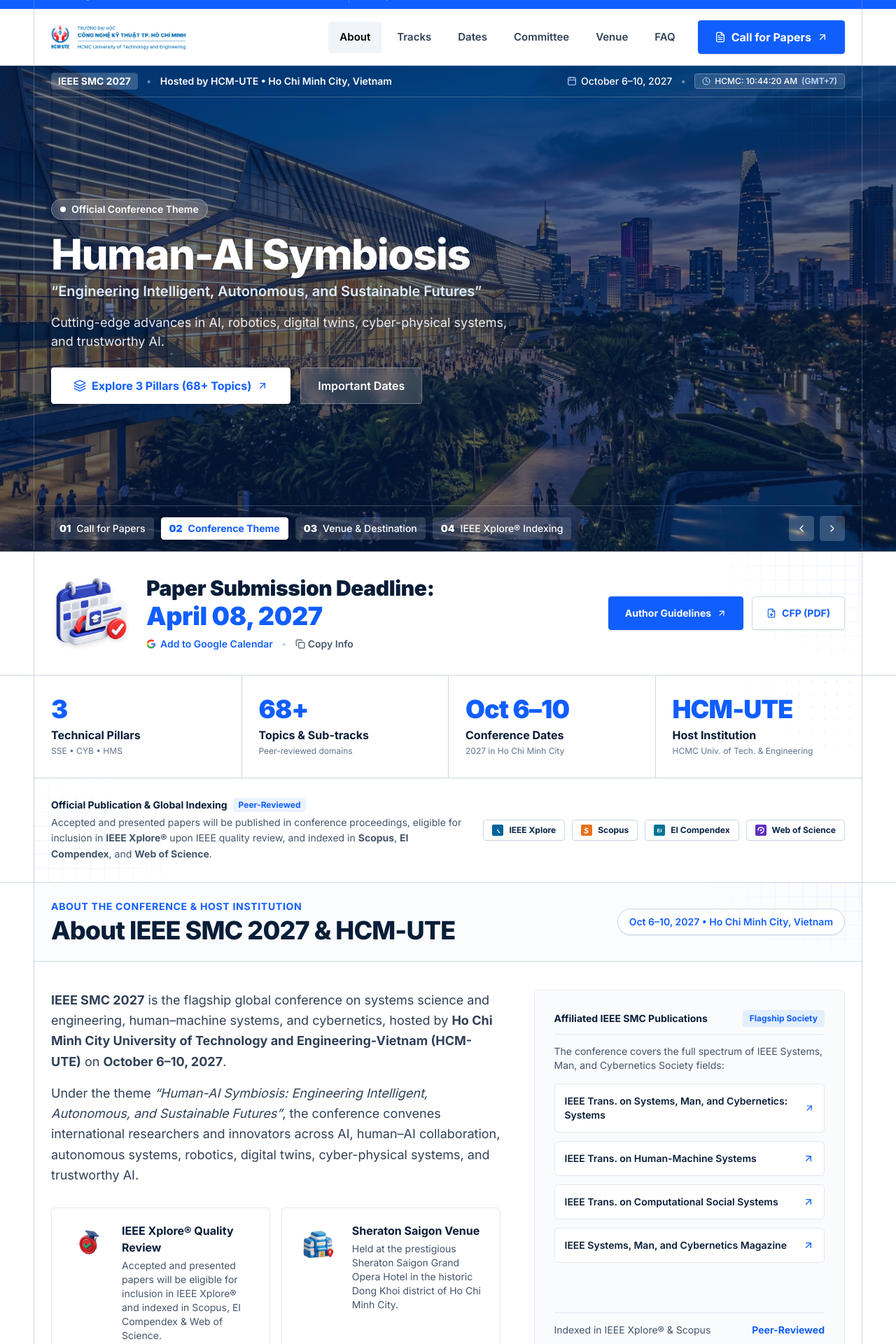
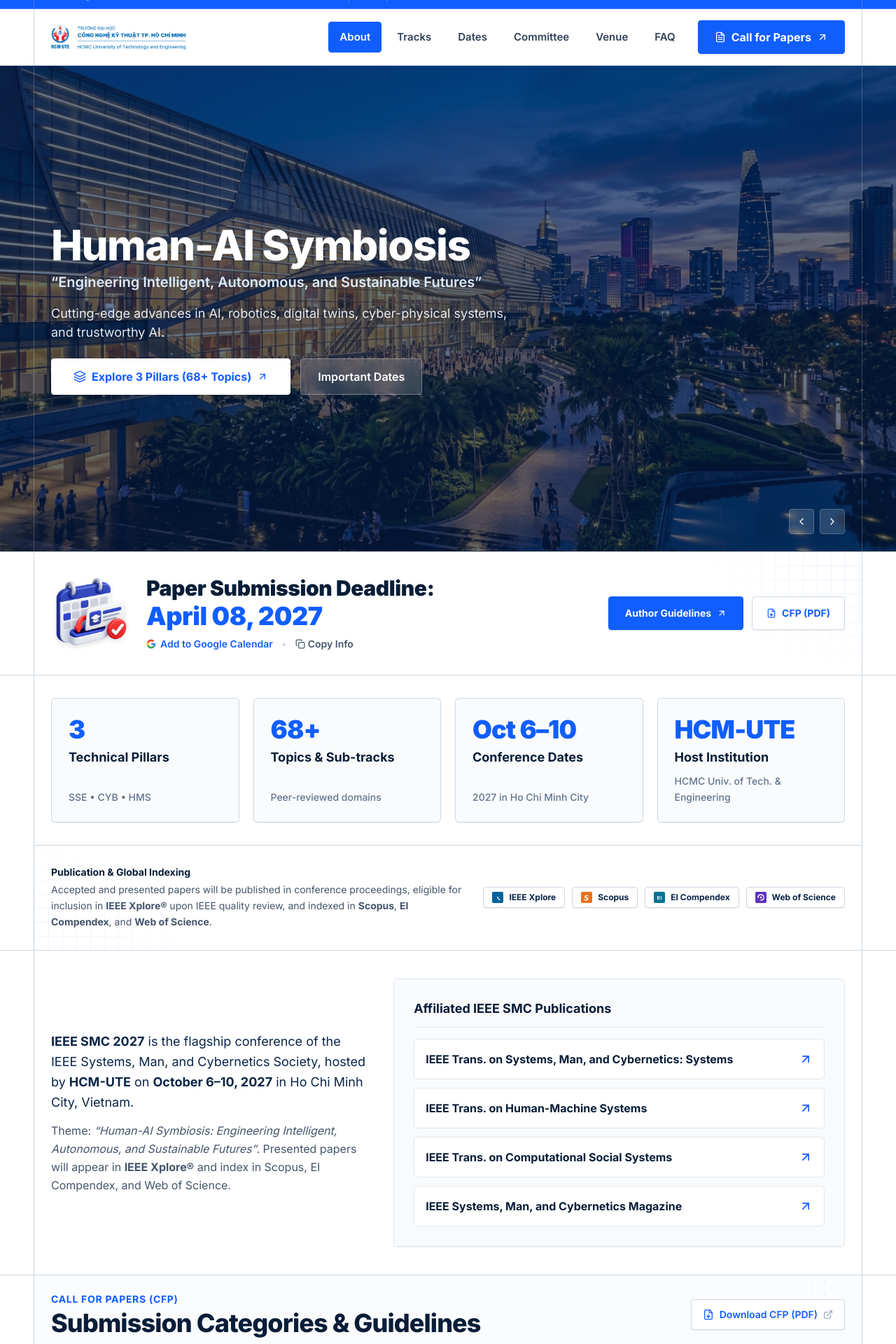
Before and after one commit to toantc1024/ieee.smc2027, a Next.js app: page / in a window 1280 px wide. Shown: the part 40-1960 px from the top of the page at 70% size. Built offline with nearby package versions, Linux system fonts and the light colour scheme.

Commit message:
refactor(ui): polish hero, highlights, about, tracks sections and fix active button styles

```diff
--- a/src/components/layout/Header.tsx
+++ b/src/components/layout/Header.tsx
@@ -144,7 +144,7 @@
                         onClick={() => setActiveNav(link.name)}
                         className={`inline-flex items-center px-3.5 xl:px-4 py-2 text-sm xl:text-[15px] font-semibold rounded-[0.26rem] transition-all duration-150 select-none ${
                           isActive
-                            ? "bg-slate-100 text-black font-bold shadow-2xs"
+                            ? "bg-[#115eff] text-white font-bold shadow-xs"
                             : "text-slate-700 hover:bg-slate-100 hover:text-black"
                         }`}
                       >
@@ -198,12 +198,12 @@
                   }}
                   className={`text-sm font-medium py-2.5 px-3 rounded-[0.26rem] transition-colors flex items-center justify-between ${
                     activeNav === link.name
-                      ? "text-black font-bold bg-slate-100"
+                      ? "bg-[#115eff] text-white font-bold shadow-xs"
                       : "text-slate-700 hover:bg-slate-100 hover:text-black"
                   }`}
                 >
                   <span>{link.name}</span>
-                  <span className="text-[#115eff] text-xs">→</span>
+                  <span className={`${activeNav === link.name ? "text-white" : "text-[#115eff]"} text-xs`}>→</span>
                 </Link>
               ))}
 
--- a/src/components/sections/About.tsx
+++ b/src/components/sections/About.tsx
@@ -1,131 +1,55 @@
 "use client";
 
 import React from "react";
-import Image from "next/image";
 import { ArrowUpRight } from "lucide-react";
 import { SectionContainer } from "@/components/layout/SectionContainer";
 import { CONFERENCE_INFO } from "@/data/conference";
 
+const AFFILIATED_PUBLICATIONS = [
+  { name: "IEEE Trans. on Systems, Man, and Cybernetics: Systems", href: "https://www.ieeesmc.org" },
+  { name: "IEEE Trans. on Human-Machine Systems", href: "https://www.ieeesmc.org" },
+  { name: "IEEE Trans. on Computational Social Systems", href: "https://www.ieeesmc.org" },
+  { name: "IEEE Systems, Man, and Cybernetics Magazine", href: "https://www.ieeesmc.org" },
+];
+
 export function About() {
   return (
     <SectionContainer id="about" fullWidthBg="bg-white">
-      {/* Section Header Strip with Top-Right Corner Grid Accent */}
-      <div className="relative overflow-hidden border-b border-[#ccd7e2] px-4 sm:px-6 py-5 sm:py-6 bg-slate-50/60 flex flex-wrap items-center justify-between gap-4">
-        <div className="corner-grid-tr opacity-50" />
-        <div className="relative z-10">
-          <span className="text-sm font-bold text-[#115eff] block mb-1 uppercase tracking-wider">
-            About the Conference & Host Institution
-          </span>
-          <h2 className="text-3xl sm:text-4xl font-extrabold text-slate-900 tracking-tight">
-            About IEEE SMC 2027 & HCM-UTE
-          </h2>
+      <div className="px-4 sm:px-6 py-8 sm:py-10 grid grid-cols-1 lg:grid-cols-12 gap-6 lg:gap-10 items-center">
+        {/* Left: Shorter Concise Summary */}
+        <div className="lg:col-span-5 space-y-3">
+          <p className="text-base sm:text-lg text-slate-800 leading-relaxed font-normal">
+            <strong>IEEE SMC 2027</strong> is the flagship conference of the IEEE Systems, Man, and Cybernetics Society, hosted by <strong>HCM-UTE</strong> on <strong>October 6–10, 2027</strong> in Ho Chi Minh City, Vietnam.
+          </p>
+          <p className="text-sm sm:text-base text-slate-600 leading-relaxed">
+            Theme: <em>&ldquo;{CONFERENCE_INFO.theme}&rdquo;</em>. Presented papers will appear in <strong>IEEE Xplore®</strong> and index in Scopus, EI Compendex, and Web of Science.
+          </p>
         </div>
-        <div className="relative z-10 flex items-center gap-2 text-sm font-semibold text-[#115eff] bg-white border border-[#ccd7e2] px-4 py-2 rounded-full shadow-2xs">
-          <span>Oct 6–10, 2027 • Ho Chi Minh City, Vietnam</span>
+
+        {/* Right: Bigger Affiliated IEEE SMC Society Publications */}
+        <div className="lg:col-span-7 p-6 sm:p-7 bg-slate-50 border border-slate-200 rounded-md shadow-2xs">
+          <h3 className="text-base sm:text-lg font-bold text-slate-900 mb-4 pb-3 border-b border-slate-200">
+            Affiliated IEEE SMC Publications
+          </h3>
+          <ul className="space-y-3">
+            {AFFILIATED_PUBLICATIONS.map((pub, idx) => (
+              <li key={idx}>
+                <a
+                  href={pub.href}
+                  target="_blank"
+                  rel="noopener noreferrer"
+                  className="p-3.5 sm:p-4 bg-white border border-slate-200 hover:border-[#115eff] rounded-md flex items-center justify-between transition-all hover:shadow-xs group block"
+                >
+                  <span className="text-sm sm:text-base font-bold text-slate-900 group-hover:text-[#115eff] transition-colors pr-3">
+                    {pub.name}
+                  </span>
+                  <ArrowUpRight className="w-4 h-4 sm:w-5 sm:h-5 text-[#115eff] shrink-0 group-hover:translate-x-0.5 group-hover:-translate-y-0.5 transition-transform" />
+                </a>
+              </li>
+            ))}
+          </ul>
         </div>
       </div>
-
-      {/* Main Content Grid */}
-      <div className="px-4 sm:px-6 py-8 sm:py-10 grid grid-cols-1 lg:grid-cols-12 gap-8 lg:gap-12">
-
-        {/* Left Column: Narrative with 25% larger text */}
-        <div className="lg:col-span-7 space-y-4 text-base sm:text-lg text-slate-700 leading-relaxed font-normal">
-          <p>
-            <strong>IEEE SMC 2027</strong> is the flagship global conference on systems science and engineering, human–machine systems, and cybernetics, hosted by <strong>Ho Chi Minh City University of Technology and Engineering-Vietnam (HCM-UTE)</strong> on <strong>October 6–10, 2027</strong>.
-          </p>
-          <p>
-            Under the theme <em>&ldquo;{CONFERENCE_INFO.theme}&rdquo;</em>, the conference convenes international researchers and innovators across AI, human–AI collaboration, autonomous systems, robotics, digital twins, cyber-physical systems, and trustworthy AI.
-          </p>
-
-          <div className="pt-4 grid grid-cols-1 sm:grid-cols-2 gap-4">
-            <div className="p-5 bg-white border border-slate-200 rounded-md shadow-2xs flex items-start gap-4">
-              <div className="w-14 h-14 sm:w-16 sm:h-16 shrink-0 flex items-center justify-center">
-                <Image
-                  src="/assets/3d/verified-badge-3d.png"
-                  alt="IEEE Xplore Review"
-                  width={64}
-                  height={64}
-                  className="w-full h-full object-contain drop-shadow-xs"
-                />
-              </div>
-              <div>
-                <h4 className="text-base font-bold text-slate-900">IEEE Xplore® Quality Review</h4>
-                <p className="text-sm text-slate-600 mt-1">
-                  Accepted and presented papers will be eligible for inclusion in IEEE Xplore® and indexed in Scopus, EI Compendex & Web of Science.
-                </p>
-              </div>
-            </div>
-
-            <div className="p-5 bg-white border border-slate-200 rounded-md shadow-2xs flex items-start gap-4">
-              <div className="w-14 h-14 sm:w-16 sm:h-16 shrink-0 flex items-center justify-center">
-                <Image
-                  src="/assets/3d/hotel-venue-3d.png"
-                  alt="Sheraton Saigon Venue"
-                  width={64}
-                  height={64}
-                  className="w-full h-full object-contain drop-shadow-xs"
-                />
-              </div>
-              <div>
-                <h4 className="text-base font-bold text-slate-900">Sheraton Saigon Venue</h4>
-                <p className="text-sm text-slate-600 mt-1">
-                  Held at the prestigious Sheraton Saigon Grand Opera Hotel in the historic Dong Khoi district of Ho Chi Minh City.
-                </p>
-              </div>
-            </div>
-          </div>
-        </div>
-
-        {/* Right Column: Affiliated Transactions & Publication Highlights */}
-        <div className="lg:col-span-5 p-6 sm:p-7 bg-slate-50/70 border border-slate-200/80 rounded-md flex flex-col justify-between">
-          <div>
-            <div className="text-sm font-bold text-slate-900 mb-3.5 pb-2.5 border-b border-slate-200 flex items-center justify-between">
-              <span>Affiliated IEEE SMC Publications</span>
-              <span className="text-xs font-bold text-[#115eff] bg-blue-100/70 px-2.5 py-1 rounded">
-                Flagship Society
-              </span>
-            </div>
-
-            <p className="text-sm text-slate-600 mb-4">
-              The conference covers the full spectrum of IEEE Systems, Man, and Cybernetics Society fields:
-            </p>
-
-            <ul className="space-y-3 text-sm text-slate-800">
-              <li className="p-3.5 bg-white border border-slate-200 rounded-md flex items-center justify-between hover:border-[#115eff] hover:shadow-xs transition-all">
-                <span className="font-semibold text-slate-900">
-                  IEEE Trans. on Systems, Man, and Cybernetics: Systems
-                </span>
-                <ArrowUpRight className="w-4 h-4 text-[#115eff]" />
-              </li>
-              <li className="p-3.5 bg-white border border-slate-200 rounded-md flex items-center justify-between hover:border-[#115eff] hover:shadow-xs transition-all">
-                <span className="font-semibold text-slate-900">
-                  IEEE Trans. on Human-Machine Systems
-                </span>
-                <ArrowUpRight className="w-4 h-4 text-[#115eff]" />
-              </li>
-              <li className="p-3.5 bg-white border border-slate-200 rounded-md flex items-center justify-between hover:border-[#115eff] hover:shadow-xs transition-all">
-                <span className="font-semibold text-slate-900">
-                  IEEE Trans. on Computational Social Systems
-                </span>
-                <ArrowUpRight className="w-4 h-4 text-[#115eff]" />
-              </li>
-              <li className="p-3.5 bg-white border border-slate-200 rounded-md flex items-center justify-between hover:border-[#115eff] hover:shadow-xs transition-all">
-                <span className="font-semibold text-slate-900">
-                  IEEE Systems, Man, and Cybernetics Magazine
-                </span>
-                <ArrowUpRight className="w-4 h-4 text-[#115eff]" />
-              </li>
-            </ul>
-          </div>
-
-          <div className="mt-6 pt-3.5 border-t border-slate-200 flex items-center justify-between text-sm text-slate-600">
-            <span>Indexed in IEEE Xplore® & Scopus</span>
-            <span className="font-bold text-[#115eff]">Peer-Reviewed</span>
-          </div>
-        </div>
-
-      </div>
-
     </SectionContainer>
   );
 }
--- a/src/components/sections/CallForPapers.tsx
+++ b/src/components/sections/CallForPapers.tsx
@@ -267,7 +267,11 @@
             <button
               type="button"
               onClick={() => setShowPdfViewer(!showPdfViewer)}
-              className="inline-flex items-center justify-center gap-2 min-h-[48px] px-5 py-3 bg-white hover:bg-blue-50 text-[#115eff] border border-[#ccd7e2] font-bold text-sm sm:text-base rounded-[0.26rem] transition-all shadow-2xs cursor-pointer"
+              className={`inline-flex items-center justify-center gap-2 min-h-[48px] px-5 py-3 font-bold text-sm sm:text-base rounded-[0.26rem] transition-all shadow-2xs cursor-pointer ${
+                showPdfViewer
+                  ? "bg-[#115eff] hover:bg-[#0a4de6] text-white border border-[#115eff]"
+                  : "bg-white hover:bg-blue-50 text-[#115eff] border border-[#ccd7e2]"
+              }`}
             >
               <span>{showPdfViewer ? "Hide PDF Preview" : "Preview PDF (Scrollable)"}</span>
             </button>
--- a/src/components/sections/ConferenceHighlights.tsx
+++ b/src/components/sections/ConferenceHighlights.tsx
@@ -14,26 +14,23 @@
   return (
     <SectionContainer id="highlights" fullWidthBg="bg-white" borderBottom={true}>
 
-      {/* Top: 4 Key Conference Statistics with Full Height Thin Dividers */}
-      <div className="relative overflow-hidden">
-        <div className="corner-dot-tr opacity-70" />
-        <div className="relative z-10 grid grid-cols-2 lg:grid-cols-4">
+      {/* Top: 4 Key Conference Statistics Cards */}
+      <div className="px-4 sm:px-6 py-6 sm:py-8">
+        <div className="grid grid-cols-1 sm:grid-cols-2 lg:grid-cols-4 gap-4 sm:gap-5">
           {CONFERENCE_STATS.map((stat, i) => (
             <div
               key={i}
-              className={`flex flex-col justify-center px-4 sm:px-6 py-6 sm:py-7 transition-colors hover:bg-slate-50/50 ${
-                i % 2 !== 0 ? "border-l border-[#ccd7e2]" : ""
-              } ${i >= 2 ? "border-t border-[#ccd7e2] lg:border-t-0" : ""} ${
-                i === 2 ? "lg:border-l lg:border-[#ccd7e2]" : ""
-              }`}
+              className="p-5 sm:p-6 bg-slate-50/80 hover:bg-white border border-[#ccd7e2] hover:border-[#115eff] rounded-md shadow-2xs hover:shadow-xs transition-all flex flex-col justify-between group"
             >
-              <span className="text-2xl sm:text-3xl lg:text-4xl font-black text-[#115eff] tracking-tight">
-                {stat.value}
-              </span>
-              <span className="text-sm sm:text-base font-bold text-slate-900 mt-1.5 leading-snug">
-                {stat.label}
-              </span>
-              <span className="text-xs text-slate-500 mt-0.5 leading-relaxed">
+              <div>
+                <span className="text-3xl sm:text-4xl font-black text-[#115eff] tracking-tight block">
+                  {stat.value}
+                </span>
+                <span className="text-base sm:text-lg font-bold text-slate-900 mt-2 block leading-snug group-hover:text-[#115eff] transition-colors">
+                  {stat.label}
+                </span>
+              </div>
+              <span className="text-xs sm:text-sm text-slate-500 mt-2.5 block leading-relaxed font-medium">
                 {stat.sub}
               </span>
             </div>
@@ -50,14 +47,9 @@
         <div className="relative z-10 flex flex-col lg:flex-row items-start lg:items-center justify-between gap-6">
 
           <div className="space-y-1 max-w-2xl">
-            <div className="flex items-center gap-2">
-              <span className="text-sm font-bold text-slate-900">
-                Official Publication & Global Indexing
-              </span>
-              <span className="text-xs font-bold text-[#115eff] bg-blue-100/60 px-2 py-0.5 rounded-[0.26rem]">
-                Peer-Reviewed
-              </span>
-            </div>
+            <h3 className="text-sm font-bold text-slate-900">
+              Publication & Global Indexing
+            </h3>
             <p className="text-xs sm:text-sm text-slate-600 leading-relaxed">
               Accepted and presented papers will be published in conference proceedings, eligible for inclusion in <strong>IEEE Xplore®</strong> upon IEEE quality review, and indexed in <strong>Scopus</strong>, <strong>EI Compendex</strong>, and <strong>Web of Science</strong>.
             </p>
--- a/src/components/sections/Hero.tsx
+++ b/src/components/sections/Hero.tsx
@@ -3,8 +3,6 @@
 import React, { useState, useEffect, useCallback } from "react";
 import {
   ArrowUpRight,
-  Calendar,
-  Clock,
   Layers,
   MapPin,
   ChevronLeft,
@@ -119,7 +117,6 @@
 export function Hero() {
   const [activeSlide, setActiveSlide] = useState(0);
   const [isPaused, setIsPaused] = useState(false);
-  const [hcmcTime, setHcmcTime] = useState<string>("");
 
   // Auto-advance slides every 6.5s when not hovered
   useEffect(() => {
@@ -138,34 +135,11 @@
     setActiveSlide((prev) => (prev - 1 + HERO_SLIDES.length) % HERO_SLIDES.length);
   }, []);
 
-  // Live HCMC Time Clock (GMT+7)
-  useEffect(() => {
-    const updateHcmcClock = () => {
-      try {
-        const now = new Date();
-        const formatted = new Intl.DateTimeFormat("en-US", {
-          timeZone: "Asia/Ho_Chi_Minh",
-          hour: "2-digit",
-          minute: "2-digit",
-          second: "2-digit",
-          hour12: true,
-        }).format(now);
-        setHcmcTime(formatted);
-      } catch {
-        setHcmcTime("GMT+7");
-      }
-    };
-
-    updateHcmcClock();
-    const interval = setInterval(updateHcmcClock, 1000);
-    return () => clearInterval(interval);
-  }, []);
-
   const currentSlide = HERO_SLIDES[activeSlide];
 
   return (
     <section
-      className="relative w-full overflow-hidden bg-slate-950 text-white select-none h-[calc(100svh-64px)] max-h-[calc(100svh-64px)] min-h-[520px] lg:h-[calc(100svh-106px)] lg:max-h-[calc(100svh-106px)] lg:min-h-[560px] flex flex-col justify-between border-b border-white/20"
+      className="relative w-full overflow-hidden bg-slate-950 text-white h-[calc(100svh-64px)] max-h-[calc(100svh-64px)] min-h-[520px] lg:h-[calc(100svh-106px)] lg:max-h-[calc(100svh-106px)] lg:min-h-[560px] flex flex-col justify-between border-b border-white/20"
       onMouseEnter={() => setIsPaused(true)}
       onMouseLeave={() => setIsPaused(false)}
     >
@@ -185,58 +159,19 @@
           {/* Translucent overlay: preserves original photo background with clean text contrast */}
           <div className="absolute inset-0 bg-slate-950/45" />
           <div className="absolute inset-0 bg-[#115eff]/15" />
-          {/* High-tech engineering corner grid (top-right) and dot (bottom-left) accents */}
-          <div className="corner-grid-dark-tr opacity-35" />
+          {/* High-tech engineering dot (bottom-left) accent */}
           <div className="corner-dot-dark-bl opacity-40" />
         </div>
       ))}
 
       {/* Content Container aligned with site width and two continuous side borders */}
       <div className="relative z-10 w-full max-w-[1380px] mx-auto px-4 sm:px-8 lg:px-12 h-full flex flex-col grow">
-        <div className="border-x border-white/20 h-full flex flex-col grow justify-between">
-
-          {/* Top Info Strip */}
-          <div className="shrink-0 border-b border-white/20 px-4 sm:px-6 py-2.5 flex flex-wrap items-center justify-between gap-3 text-xs sm:text-sm text-blue-100">
-            <div className="flex items-center gap-2 sm:gap-3 flex-wrap">
-              <span className="font-bold text-white bg-white/20 px-2.5 py-0.5 rounded-[0.26rem]">
-                IEEE SMC 2027
-              </span>
-              <span className="text-white/40">•</span>
-              <span className="text-white font-semibold">
-                Hosted by HCM-UTE • Ho Chi Minh City, Vietnam
-              </span>
-            </div>
-
-            <div className="flex items-center gap-3 text-blue-100 flex-wrap">
-              <span className="flex items-center gap-1.5 font-medium text-white">
-                <Calendar className="w-3.5 h-3.5 text-blue-200" />
-                <span>{CONFERENCE_INFO.dates}</span>
-              </span>
-              {hcmcTime && (
-                <>
-                  <span className="text-white/40 hidden sm:inline">•</span>
-                  <span className="hidden sm:inline-flex items-center gap-1.5 px-2.5 py-0.5 bg-white/15 border border-white/25 rounded-[0.26rem] font-medium text-white text-xs">
-                    <Clock className="w-3 h-3 text-blue-200" />
-                    <span>HCMC: {hcmcTime}</span>
-                    <span className="text-blue-200 font-semibold">(GMT+7)</span>
-                  </span>
-                </>
-              )}
-            </div>
-          </div>
-
-          {/* Main Hero Banner: Balanced, Left-Aligned Top Content */}
-          <div className="grow px-4 sm:px-6 py-6 sm:py-8 lg:py-10 flex flex-col justify-center">
+        <div className="border-x border-white/20 h-full flex flex-col grow justify-center relative">
+          {/* Main Hero Banner: Balanced, Left-Aligned Content */}
+          <div className="px-4 sm:px-6 py-8 sm:py-12 lg:py-16 flex flex-col justify-center">
 
             {/* Left Top Content Block with locked min-height */}
-            <div className="max-w-2xl lg:max-w-3xl flex flex-col items-start justify-center text-left space-y-3.5 sm:space-y-4 min-h-[220px] sm:min-h-[240px] lg:min-h-[260px]">
-
-              {/* Category / Status Badge */}
-              <div className="inline-flex items-center gap-2 px-3 py-1 bg-white/20 backdrop-blur-sm border border-white/30 text-xs sm:text-sm text-white font-semibold rounded-full shadow-xs">
-                <span className="w-2 h-2 bg-white rounded-full" />
-                <span>{currentSlide.badge}</span>
-              </div>
-
+            <div className="max-w-2xl lg:max-w-3xl flex flex-col items-start justify-center text-left space-y-3.5 sm:space-y-4 min-h-[200px] sm:min-h-[220px] lg:min-h-[240px]">
               {/* Headings: Balanced, Bold, High-Impact */}
               <div className="space-y-1.5">
                 <h1 className="text-3xl sm:text-4xl lg:text-5xl xl:text-6xl font-extrabold text-white tracking-tight leading-[1.12] drop-shadow-md">
@@ -292,37 +227,13 @@
 
           </div>
 
-          {/* Carousel Navigation Strip at Bottom */}
-          <div className="shrink-0 border-t border-white/20 px-4 sm:px-6 py-3 sm:py-3.5 flex flex-wrap items-center justify-between gap-3">
-
-            {/* Numeric Slide Indicator Tabs */}
-            <div className="flex flex-wrap items-center gap-1.5 sm:gap-2.5">
-              {HERO_SLIDES.map((slide, index) => {
-                const isActive = index === activeSlide;
-                return (
-                  <button
-                    key={slide.id}
-                    onClick={() => setActiveSlide(index)}
-                    className={`px-3 py-1.5 rounded-[0.26rem] text-left transition-all flex items-center gap-2 ${
-                      isActive
-                        ? "bg-white text-[#115eff] font-bold shadow-md"
-                        : "bg-white/15 hover:bg-white/25 text-white font-medium"
-                    }`}
-                  >
-                    <span className="text-xs sm:text-sm font-black">{slide.tabNumber}</span>
-                    <span className="text-xs sm:text-sm hidden md:inline">{slide.tabLabel}</span>
-                  </button>
-                );
-              })}
-            </div>
-
-            {/* Prev / Next Arrows */}
-            <div className="flex items-center gap-2">
+          {/* Floating Slide Controls (No bottom line, no indicator) */}
+          <div className="absolute bottom-6 right-4 sm:right-6 flex items-center gap-2 z-20">
             <button
               type="button"
               onClick={prevSlide}
               aria-label="Previous Slide"
-                className="w-9 h-9 bg-white/20 hover:bg-white hover:text-[#115eff] text-white rounded-[0.26rem] flex items-center justify-center transition-all shadow-xs"
+              className="w-9 h-9 bg-white/15 hover:bg-white hover:text-[#115eff] text-white rounded-[0.26rem] flex items-center justify-center transition-all shadow-xs backdrop-blur-xs cursor-pointer border border-white/20"
             >
               <ChevronLeft className="w-4 h-4" />
             </button>
@@ -331,12 +242,10 @@
               type="button"
               onClick={nextSlide}
               aria-label="Next Slide"
-                className="w-9 h-9 bg-white/20 hover:bg-white hover:text-[#115eff] text-white rounded-[0.26rem] flex items-center justify-center transition-all shadow-xs"
+              className="w-9 h-9 bg-white/15 hover:bg-white hover:text-[#115eff] text-white rounded-[0.26rem] flex items-center justify-center transition-all shadow-xs backdrop-blur-xs cursor-pointer border border-white/20"
             >
               <ChevronRight className="w-4 h-4" />
             </button>
-            </div>
-
           </div>
 
         </div>
```
Also changed, not shown: src/components/sections/TracksExplorer.tsx (+2 -23 lines). Lines whose indentation alone changed are shown as unchanged.
